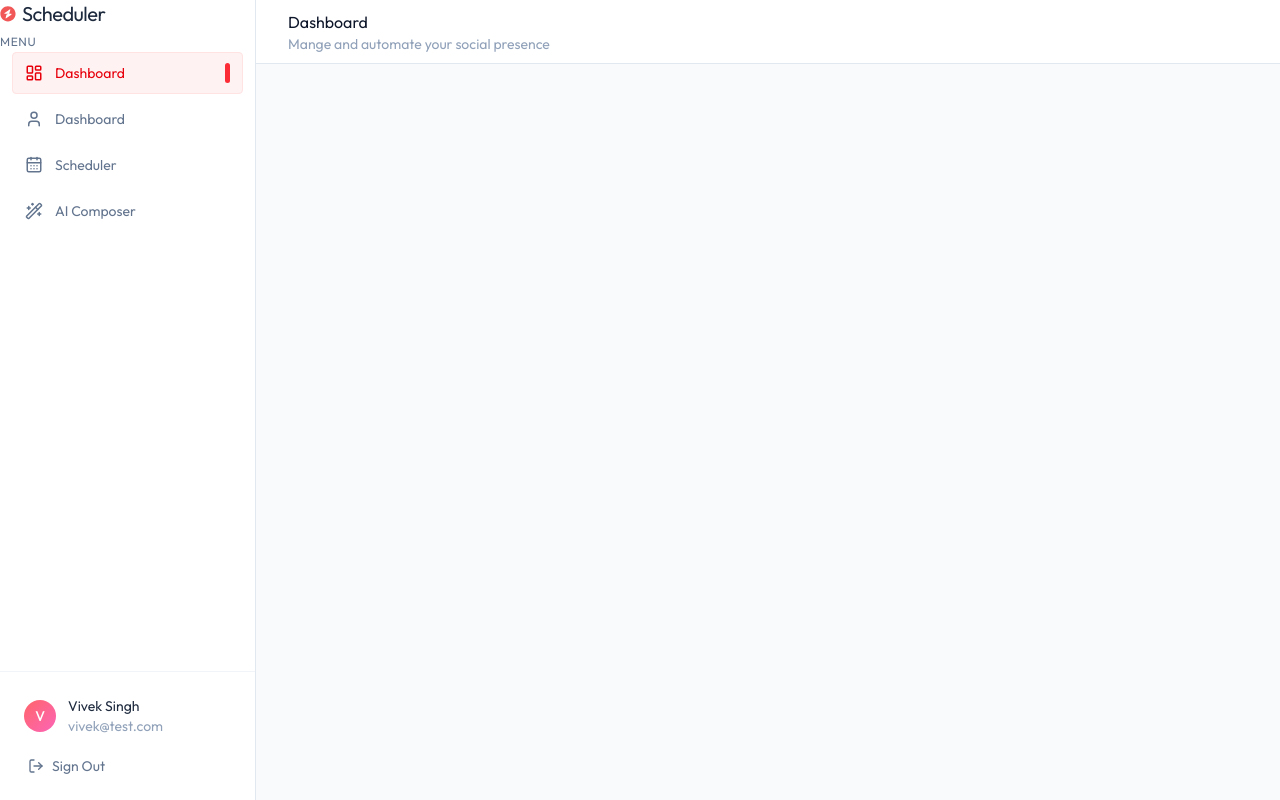
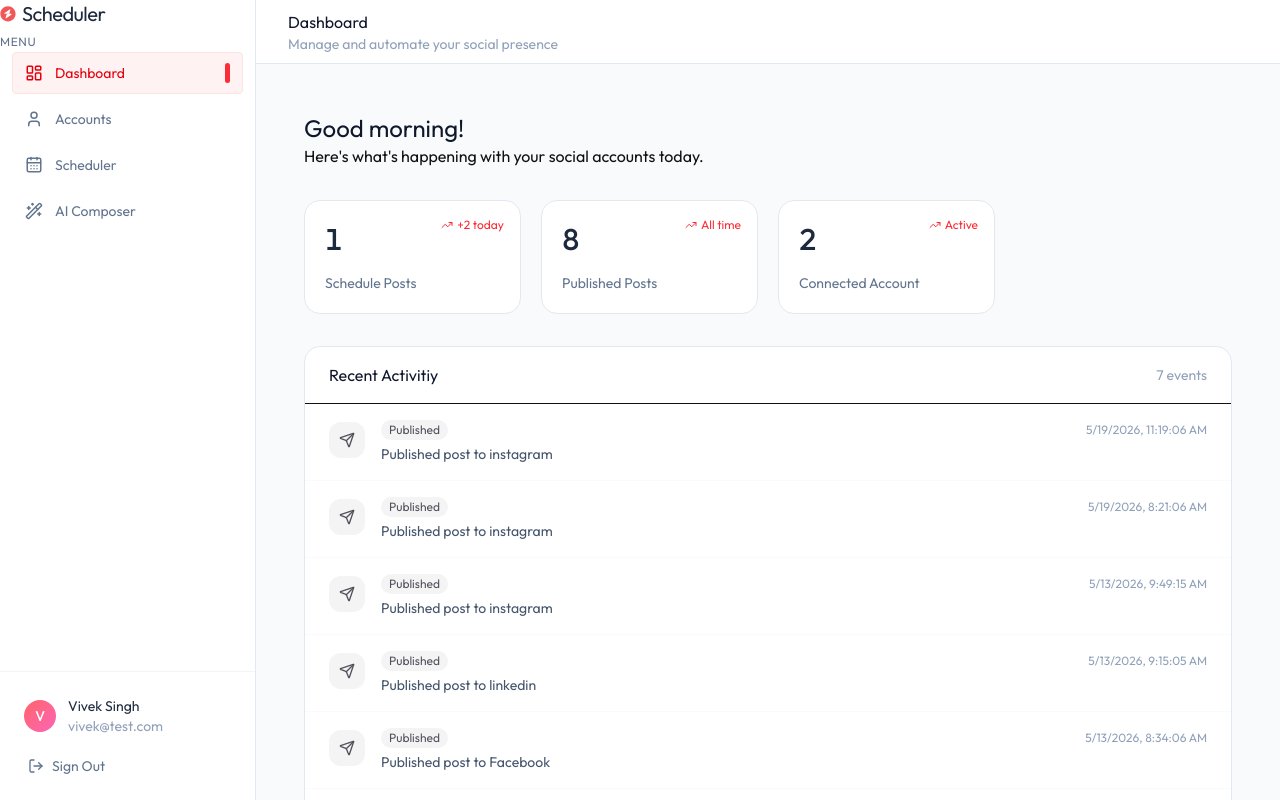
Before and after one commit to viveksingh018/social_media_scheduler, a React (Vite) app in the folder client/: page /dashboard in a window 1280 px wide. Built offline with nearby package versions, Linux system fonts and the light colour scheme.

Commit message:
completed dashboard using dummy data

```diff
--- a/client/src/App.tsx
+++ b/client/src/App.tsx
@@ -16,7 +16,7 @@ export default function App() {
                 <Route element={<Layout />} >
                     <Route path="/dashboard" element={<Dashboard />} />
                     <Route path="/accounts" element={<Accounts />} />
-                    <Route path="/Schedule" element={<Scheduler />} />
+                    <Route path="/schedule" element={<Scheduler />} />
                     <Route path="/ai-composer" element={<AIComposer />} />
 
                 </Route>
--- a/client/src/components/Layout.tsx
+++ b/client/src/components/Layout.tsx
@@ -5,7 +5,7 @@ import { MenuIcon } from 'lucide-react'
 
 const pageTitles: Record<string, string> = {
   "/dashboard" : "Dashboard",
-  "/account" : "Social Accounts",
+  "/accounts" : "Social Accounts",
   "/schedule" : "Post Scheduler",
   "/ai-composer" : "AI Composer"
 }
@@ -36,7 +36,7 @@ const Layout = () => {
           </button>
           <div>
             <h1 className='text-slate-900'>{title}</h1>
-            <p className='text-sm text-slate-400 hidden sm:block'>Mange and automate your social presence</p>
+            <p className='text-sm text-slate-400 hidden sm:block'>Manage and automate your social presence</p>
 
           </div>
         </header>
--- a/client/src/components/Sidebar.tsx
+++ b/client/src/components/Sidebar.tsx
@@ -14,14 +14,14 @@ const Sidebar = ({ isOpen, setIsOpen }: { isOpen: boolean, setIsOpen: (val: bool
 
   const navItems = [
     { name: "Dashboard", icon: LayoutDashboardIcon, path: "/dashboard" },
-    { name: "Dashboard", icon: UserIcon, path: "/accounts" },
+    { name: "Accounts", icon: UserIcon, path: "/accounts" },
     { name: "Scheduler", icon: CalendarDaysIcon, path: "/schedule" },
     { name: "AI Composer", icon: Wand2Icon, path: "/ai-composer" },
 
   ]
 
   return (
-    <div className={`fixed inset-y-0 left-0 z-50 w-64 bg-white border-r border-slate-200 flex flex-col h-full transform transition-transform duration-200 ease-in-out md:relative md:translate-x-0 ${isOpen ? "translate-x-0" : "-trnasform-x-full"}`} >
+    <div className={`fixed inset-y-0 left-0 z-50 w-64 bg-white border-r border-slate-200 flex flex-col h-full transform transition-transform duration-200 ease-in-out md:relative md:translate-x-0 ${isOpen ? "translate-x-0" : "-translate-x-full"}`} >
 
       {/* Logo */}
       <div>
@@ -48,7 +48,7 @@ const Sidebar = ({ isOpen, setIsOpen }: { isOpen: boolean, setIsOpen: (val: bool
               onClick={() => setIsOpen(false)}
               className={`flex items-center gap-3 px-3 py-2.5 rounded text-sm transition-all duration-150 border ${isActive ? "bg-red-50 text-red-600 border-red-100 " : "text-slate-500 hover:bg-slate-50 border-transparent hover:text-slate-700"} `}
             >
-              <item.icon className={'size-4.5 shrink-0 &{isActive ? "text-red-500" : "text-slate-500}'} />
+              <item.icon className={'size-4.5 shrink-0 ${isActive ? "text-red-500" : "text-slate-500}'} />
               {item.name}
               {isActive && <span className="ml-auto w-[5px] h-5 rounded-full bg-red-500" />}
             </NavLink>
--- a/client/src/pages/Dashboard.tsx
+++ b/client/src/pages/Dashboard.tsx
@@ -1,8 +1,119 @@
-import React from 'react'
+import { ActivityIcon, CheckCircleIcon, ClockIcon, SendIcon, Share2Icon, TrendingUpIcon } from "lucide-react";
+import { useEffect, useState } from "react"
+import { dummyAccountsData, dummyActivityData, dummyPostsData } from "../assets/assets";
+
 
 const Dashboard = () => {
+
+  const [stats, setStats] = useState({ scheduled: 0, published: 0, connectedAccounts: 0 });
+
+  const [activities, setActivities] = useState<any>([])
+
+  useEffect(()=>{
+    const fetchDashboardData = async () => {
+      try {
+        const [postRes, accountsRes, activityRes] = [{data: dummyPostsData}, {data: dummyAccountsData}, {data: dummyActivityData}]
+        const posts = postRes.data
+        setStats({
+          scheduled: posts.filter((p: any) => p.status === 'scheduled').length,
+          published: posts.filter((p: any) => p.status === 'published').length,
+          connectedAccounts: accountsRes.data.filter((a: any) => a.status === 'connected').length,
+        })
+        setActivities(activityRes.data)
+      } catch(error: any) {
+        console.error("Error fetching dashboard data", error)
+      }
+    };
+    fetchDashboardData();
+  },[])
+
+  const statCards = [
+    {
+      label: "Schedule Posts",
+      value: stats.scheduled,
+      icon: ClockIcon,
+      trend: "+2 today"
+    },
+
+    {
+      label: "Published Posts",
+      value: stats.published,
+      icon: CheckCircleIcon,
+      trend: "All time"
+    },
+
+    {
+      label: "Connected Account",
+      value: stats.connectedAccounts,
+      icon: Share2Icon,
+      trend: "Active"
+    }
+  ]
+
   return (
-    <div>
+    <div className="space-y-8">
+      {/* Welcome bar  */}
+      <div>
+        <h2 className="text-2xl text-slate-900 ">Good morning!</h2>
+        <p>Here's what's happening with your social accounts today.</p>
+      </div>
+
+      {/* State cards */}
+      <div className="grid grid-cols-1 md:grid-cols-2 lg:grid-cols-4 gap-5">
+        {statCards.map((card) => (
+          <div key={card.label}
+            className="bg-white hover:bg-red-50 relative border border-slate-200 rounded-2xl p-5 hover:border-red-200 transition-all"
+          >
+            <div className="flex items-center justify-between mb-4">
+
+              <div className="text-3xl font-medium text-slate-800 tabular-nums">{card.value}</div>
+
+              <div className="text-xs absolute right-4 top-4 text-red-500 flex items-center gap-1">
+                <TrendingUpIcon className="size-3" />
+                {card.trend}
+              </div>
+
+            </div>
+            <p className="text-sm text-slate-500 mt-1">{card.label}</p>
+          </div>
+        ))}
+      </div>
+
+      {/* Activity Feed  */}
+      <div className="bg-white rounded-2xl border border-slate-200 overflow-hidden">
+        <div className="flex items-center justify-between px-6 py-4 border-b">
+          <h2 className="text-slate-900">Recent Activitiy</h2>
+          <span className="text-sm text-slate-400">{activities.length} events</span>
+        </div>
+
+        {activities.length === 0 ? (
+          <div className="flex flex-col items-center justify-center py-16 px-6">
+            <div className="size-12 bg-slate-100 rounded-xl flex items-center justify-center mb-3">
+              <ActivityIcon className="size-6 text-slate-400" />
+            </div>
+            <p className="text-slate-500">No activity yet</p>
+            <p className="text-slate-400 text-sm mt-1">Connect accounts and schedule posts to see events here.</p>
+          </div>
+        ) : (
+          <div className="divide-y divide-slate-50">
+            {activities.map((activity: any)=>(
+              <div key={activity._id} className="flex items-start gap-4 px-6 py-4 hover:bg-slate-50/50 transition-colors" >
+                <div className="size-9 rounded-xl flex items-center justify-center shrink-0 mt-0.5 bg-zinc-100 text-zinc-600">
+                  <SendIcon className="size-4" />
+                </div>
+                <div className="flex-1 min-w-0">
+                  <div className="flex items-center justify-between gap-2 mb-1">
+                    <span className="text-xs px-2 py-0.5 rounded-full bg-zinc-100 text-zinc-600">Published</span>
+                    <span className="text-xs text-slate-400 shrink-0">{new Date(activity.createdAt).toLocaleString()}</span>
+                  </div>
+                  <p className="text-sm text-slate-600">{activity.description}</p>
+                </div>
+              </div>
+            ))}
+          </div>
+        )}
+
+      </div>
 
     </div>
   )
```
